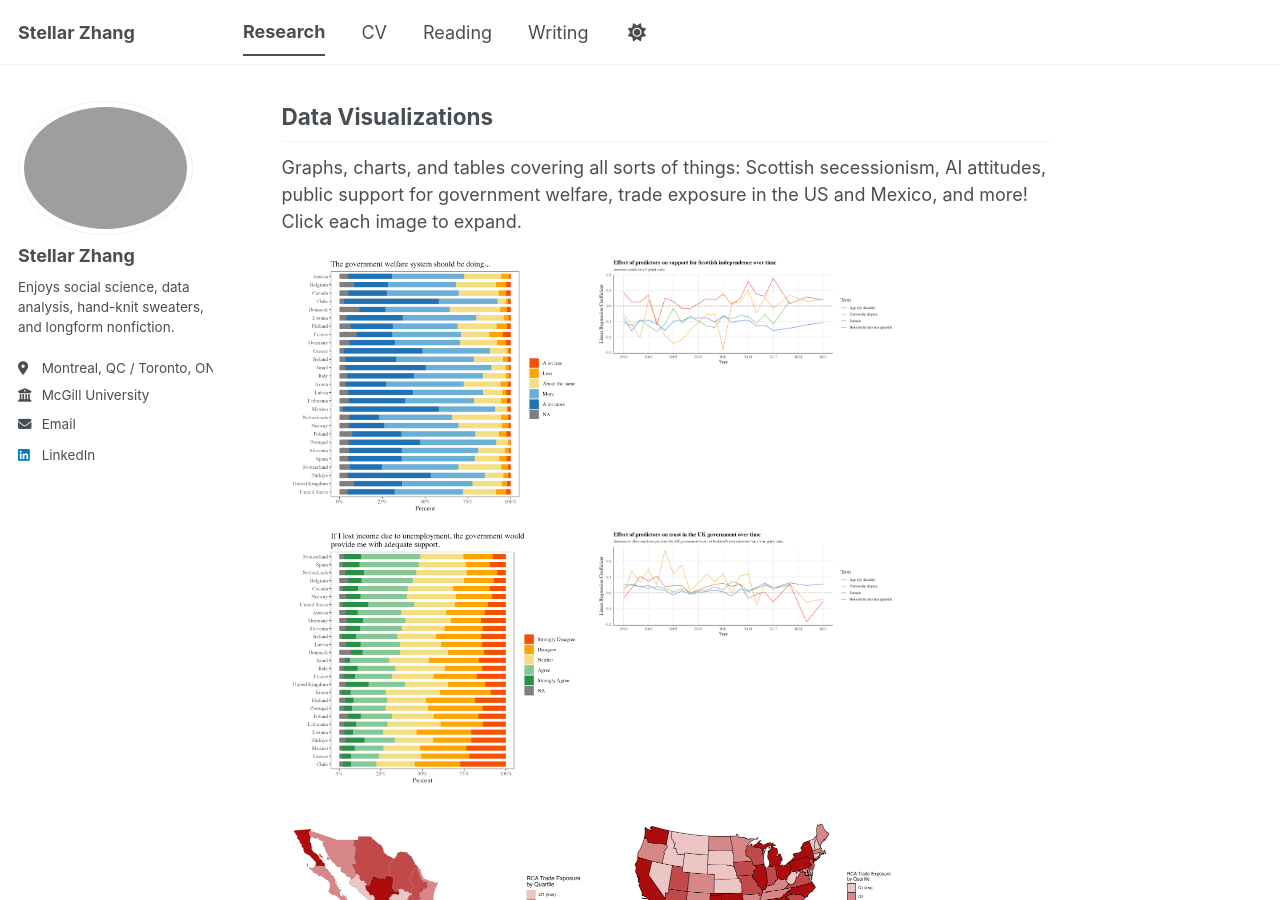
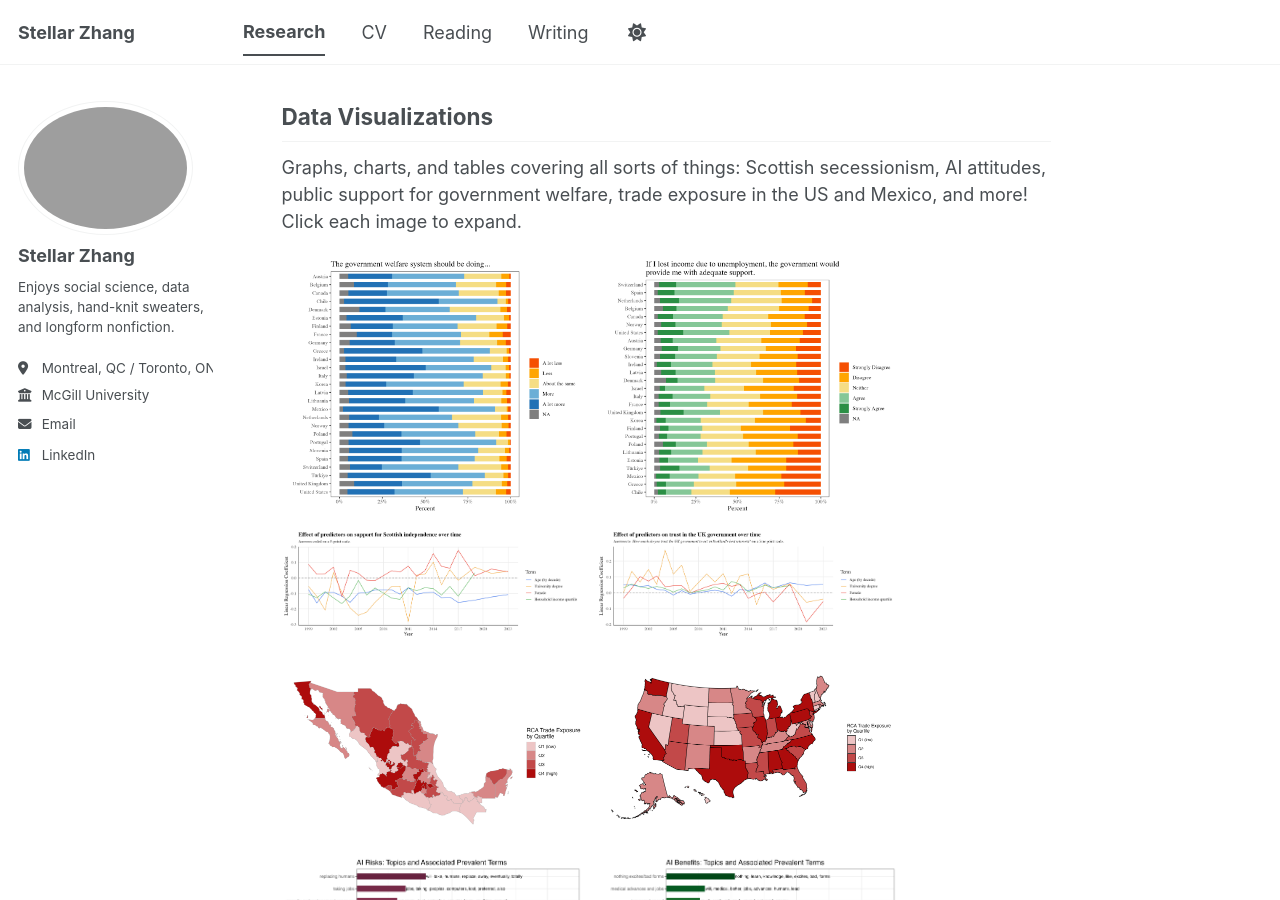
Before and after one commit to stellarxzhang/stellarxzhang.github.io, a Jekyll site: the page built from _pages/research.md, in a window 1280 px wide and 900 px high, scrolled down 546 px. Built offline with Jekyll 4.4.1, drawn with Linux system fonts in a browser that asks for light colours; a script bundle is joined from its source files by our own code; library files that are not in the unit come from our copies.

Commit message:
Update research.md

```diff
--- a/_pages/research.md
+++ b/_pages/research.md
@@ -22,13 +22,14 @@ Graphs, charts, and tables covering all sorts of things: Scottish secessionism,
     <img src="/images/satisfaction_by_country copy.png" style="width: 300px; border-radius: 6px;">
   </a>
 
+  <a href="/images/publicsupport_by_country copy.png" data-lightbox="gallery" data-title="Caption 3">
+    <img src="/images/publicsupport_by_country copy.png" style="width: 300px; border-radius: 6px;">
+  </a>
+
   <a href="/images/scot_ind_predictors copy.jpg" data-lightbox="gallery" data-title="Caption 2">
     <img src="/images/scot_ind_predictors copy.jpg" style="width: 300px; border-radius: 6px;">
   </a>
 
-  <a href="/images/publicsupport_by_country copy.png" data-lightbox="gallery" data-title="Caption 3">
-    <img src="/images/publicsupport_by_country copy.png" style="width: 300px; border-radius: 6px;">
-  </a>
 
   <a href="/images/trustukgovt_predictors copy.jpg" data-lightbox="gallery" data-title="Caption 3">
     <img src="/images/trustukgovt_predictors copy.jpg" style="width: 300px; border-radius: 6px;">
```
